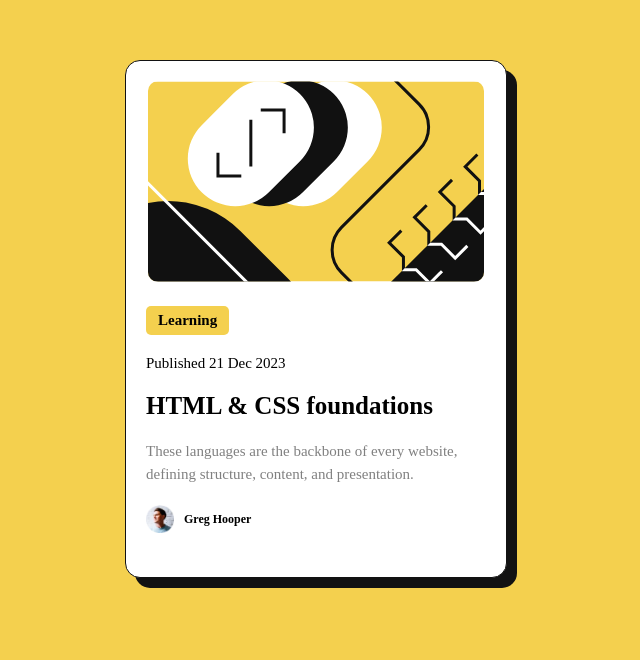
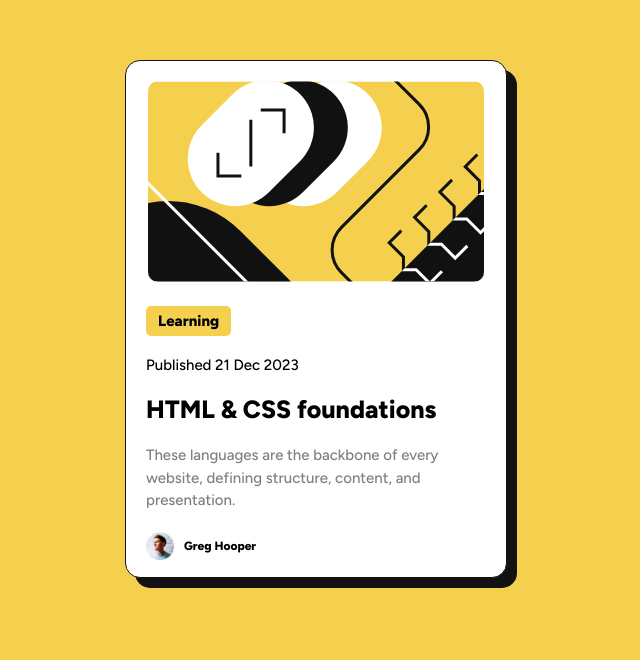
Before and after one commit to alifrachmat2002/FrontEnd-Mentor-Projects, a plain HTML site: page Blog Preview/index.html in a window 1280 px wide. Shown: the part 140-800 px from the top of the page, without its empty margins (324-964 px from the left). Drawn offline with Linux system fonts and the light colour scheme.

Commit message:
add font reference to google fonts

```diff
--- a/Blog Preview/index.html
+++ b/Blog Preview/index.html
@@ -6,6 +6,9 @@
 
   <link rel="icon" type="image/png" sizes="32x32" href="./assets/images/favicon-32x32.png">
   <link rel="stylesheet" href="style.css">
+  <link rel="preconnect" href="https://fonts.googleapis.com">
+  <link rel="preconnect" href="https://fonts.gstatic.com" crossorigin>
+  <link href="https://fonts.googleapis.com/css2?family=Figtree:ital,wght@0,300..900;1,300..900&display=swap" rel="stylesheet">
   <title>Frontend Mentor | Blog preview card</title>
 
   <!-- Feel free to remove these styles or customise in your own stylesheet 👍 -->
```
Lines whose indentation alone changed are shown as unchanged.
